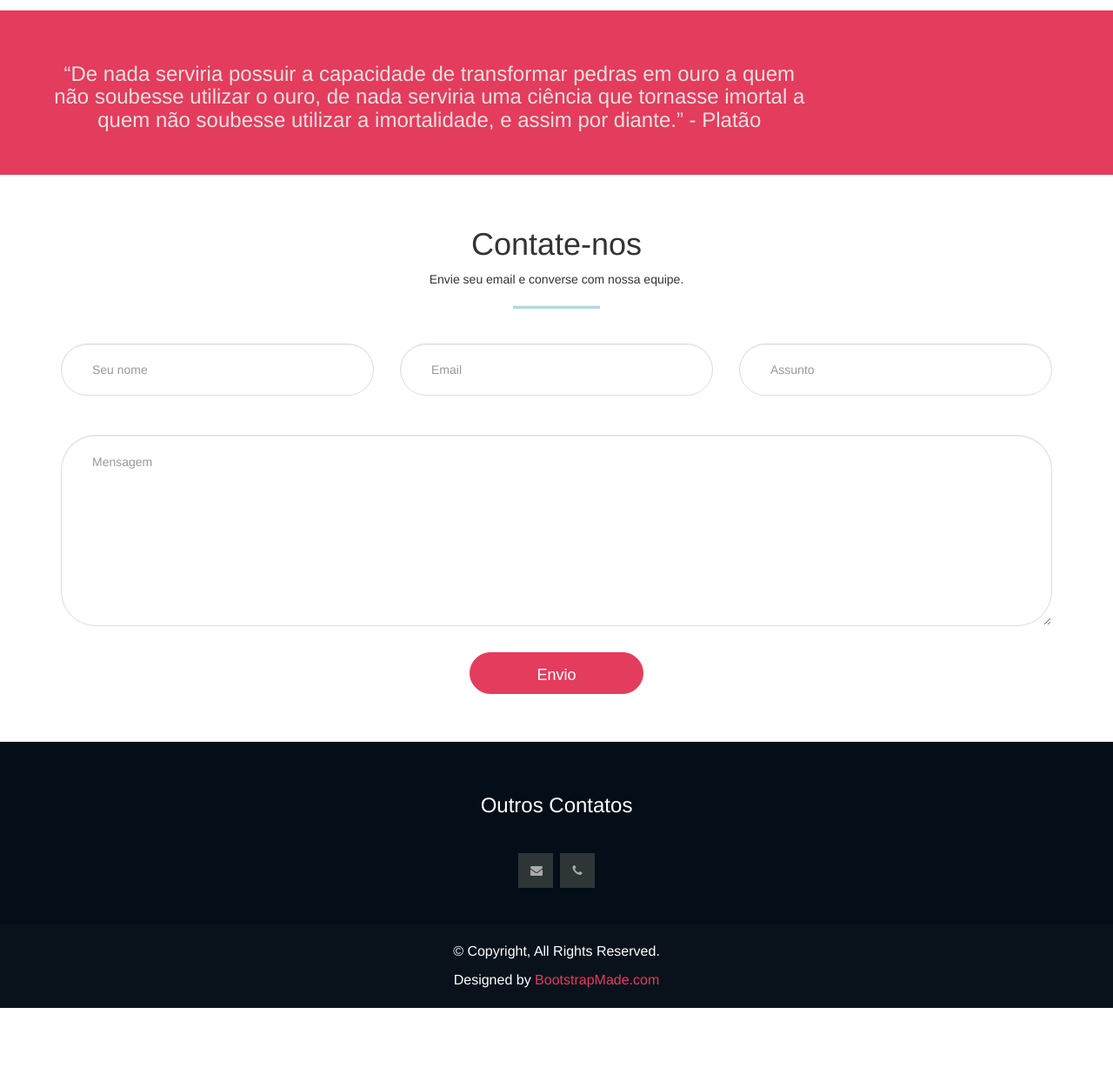
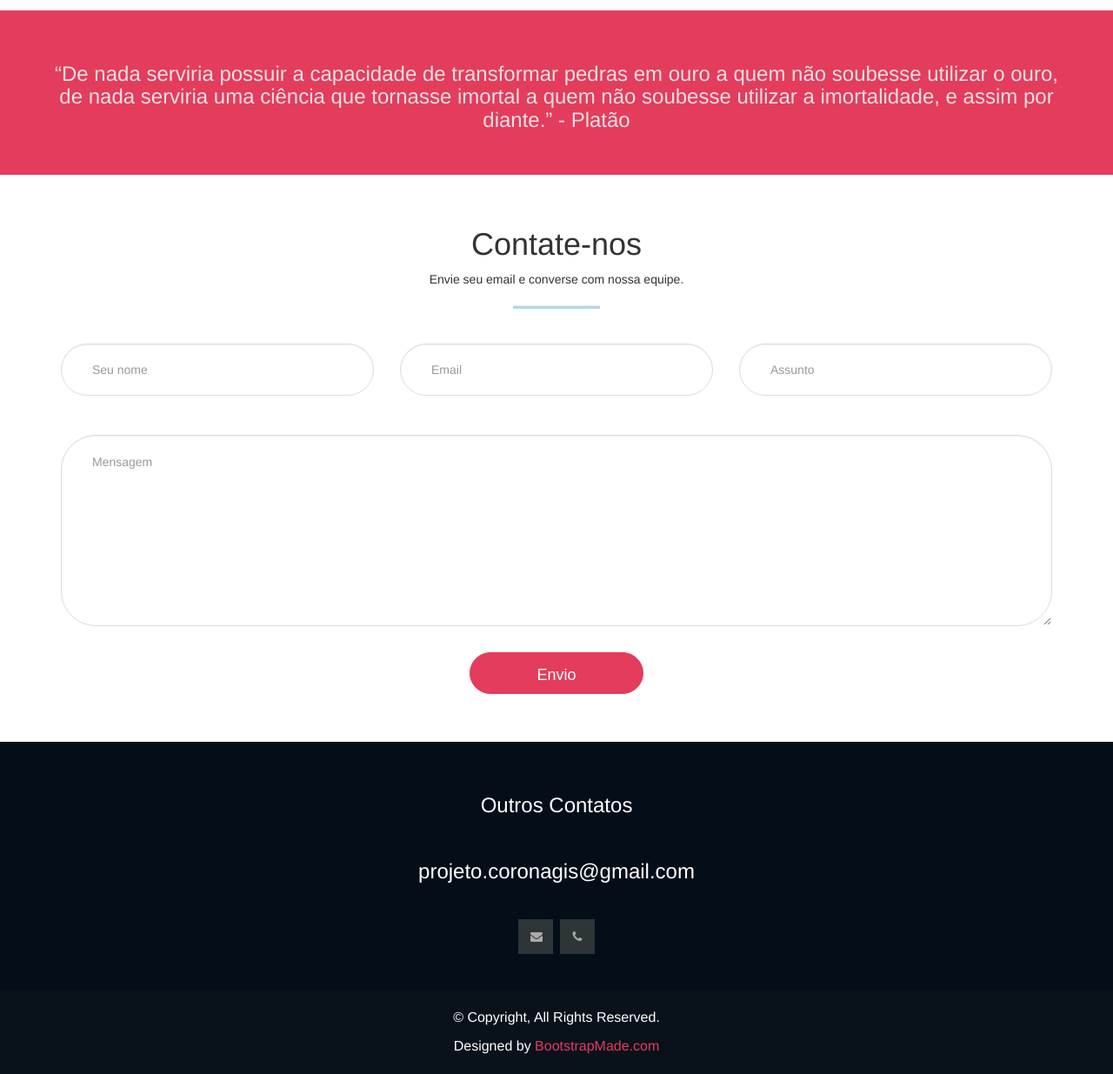
Before and after one commit to coronagis/site, a plain HTML site: page index.html in a window 1280 px wide. Shown: the part 2599-3834 px from the top of the page at 87% size. Before the commit the page ends 3758 px from the top, so only its background shows below. Drawn offline with nearby package versions, Linux system fonts and the light colour scheme.

Commit message:
Centraliza citação

```diff
--- a/css/style.css
+++ b/css/style.css
@@ -304,11 +304,6 @@ p.cta-sub-title
 .marb-20
 {
 	margin-bottom: 20px;
-}
-.wd75
-{
-	width: 75%;
-	float: left;
 }
 .cta2 a
 {
--- a/index.html
+++ b/index.html
@@ -485,7 +485,7 @@
   <div class="cta2">
     <div class="container">
       <div class="row white text-center">
-        <h3 class="wd75 fnt-24">“De nada serviria possuir a capacidade de transformar pedras em ouro a quem não soubesse utilizar o ouro, de nada serviria uma ciência que tornasse imortal a quem não soubesse utilizar a imortalidade, e assim por diante.” - Platão</h3>
+        <h3 class="fnt-24">“De nada serviria possuir a capacidade de transformar pedras em ouro a quem não soubesse utilizar o ouro, de nada serviria uma ciência que tornasse imortal a quem não soubesse utilizar a imortalidade, e assim por diante.” - Platão</h3>
         <p class="cta-sub-title"></p>
       </div>
     </div>
@@ -537,8 +537,10 @@
       <div class="row">
         <div style="visibility: visible; animation-name: zoomIn;" class="col-sm-12 text-center wow zoomIn">
           <h3> Outros Contatos</h3>
+          <h3 class="text-white">projeto.coronagis@gmail.com</h3>
           <div class="footer_social">
             <ul>
+
               <li><a class="f_google" href="mailto:projeto.coronagis@gmail.com"><i class="fa fa-envelope"></i></a></li>
               <li><a class="f_linkedin" href="tel:+5548996637376"><i class="fa fa-phone"></i></a></li>
 
```
